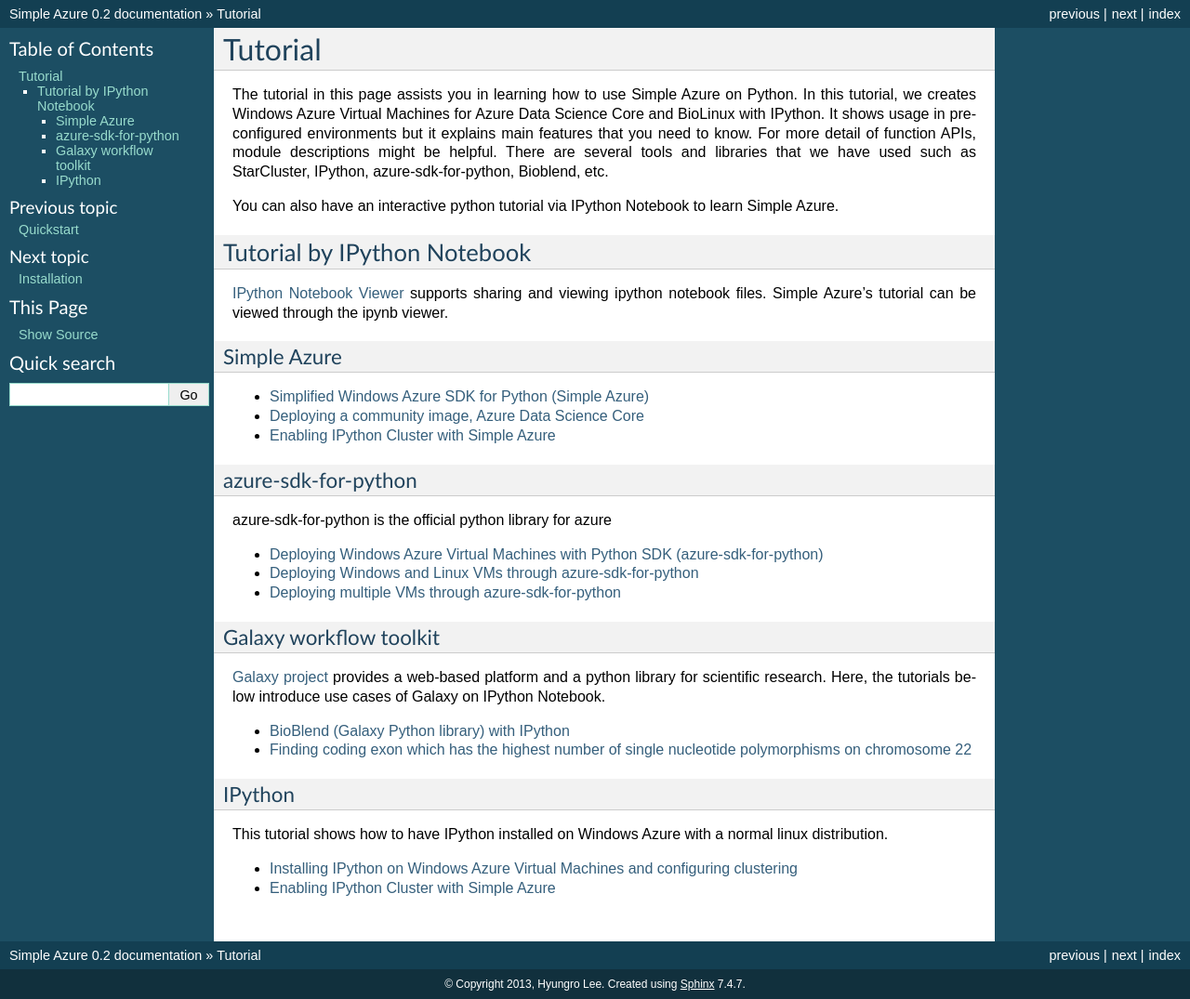
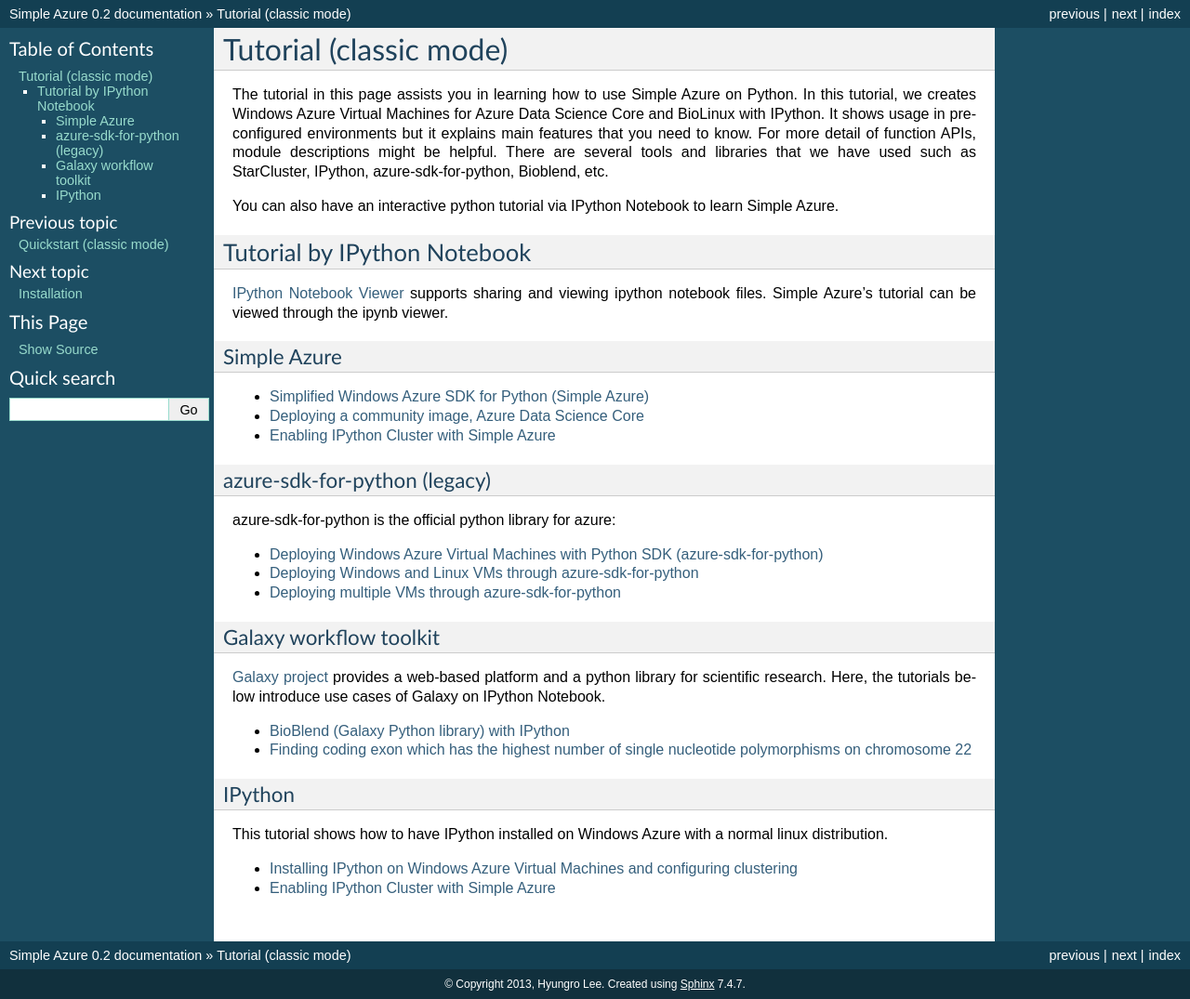
Before and after one commit to lee212/simpleazure, a Sphinx documentation site: the page built from docs/tutorial.rst, in a window 1280 px wide. Shown: the whole page at 93% size. Built offline with Sphinx 7.4.7, drawn with Linux system fonts in a browser that asks for light colours.

Commit message:
clean up docs

```diff
--- a/docs/deliverables.rst
+++ b/docs/deliverables.rst
@@ -1,5 +1,5 @@
-Deliverables
-============
+Deliverables (TBD)
+===============================================================================
 
 * `Documentation <https://simple-azure.readthedocs.org/en/latest/>`_
 * `Source code <https://github.com/lee212/simpleazure/>`_
--- a/docs/quickstart.rst
+++ b/docs/quickstart.rst
@@ -1,10 +1,10 @@
-Quickstart
-============
+Quickstart (classic mode)
+===============================================================================
 
 This page provides a good introduction to Simple Azure.
 
 Deploying Azure Virtual Machine
---------------------------------
+-------------------------------------------------------------------------------
 
 .. code-block:: python
 
@@ -22,7 +22,8 @@
 This allows you to create a vm with the selected image. Note that ``set_image()`` must be used before calling the ``create_vm()`` function.
 
 Deploying several machines
----------------------------
+-------------------------------------------------------------------------------
+
 ``create_cluster()`` function allows you to create multiple machines at once. ``num=`` parameter can be used to specify the number of nodes.
 
 .. code-block:: python
@@ -40,7 +41,8 @@
    {'request_id': 'b1a3446ebafe47a295df4c9d1b7d743c'}
 
 Deploying a Virtual Machine from the community images (VM DEPOT)
------------------------------------------------------------------
+-------------------------------------------------------------------------------
+
 Personalized and preconfigured virtual machines images can be imported from the community repository (http://vmdepot.msopentech.com).
 This example explains as how to deploy a virtual machine with the community image, Azure Data Science Core.
 
@@ -52,7 +54,8 @@
    azure.create_vm()
 
 Simple Azure on Command Line Interface (CLI)
------------------------------------------------
+-------------------------------------------------------------------------------
+
 Simple Azure supports commands on a linux shell. For example, you can create clusters of virtual machines on Windows Azure like `StarCluster <http://star.mit.edu/cluster/index.html>`_ like as follows:
 (StarCluster is a cluster-computing toolkit for Amazon Cloud)
 
--- a/docs/tutorial.rst
+++ b/docs/tutorial.rst
@@ -1,42 +1,55 @@
-Tutorial
-==========
-The tutorial in this page assists you in learning how to use Simple Azure on Python.
-In this tutorial, we creates Windows Azure Virtual Machines for Azure Data Science Core and BioLinux with IPython.
-It shows usage in pre-configured environments but it explains main features that you need to know.
-For more detail of function APIs, module descriptions might be helpful.
-There are several tools and libraries that we have used such as StarCluster, IPython, azure-sdk-for-python, Bioblend, etc.
+Tutorial (classic mode)
+===============================================================================
 
-You can also have an interactive python tutorial via IPython Notebook to learn Simple Azure.
+The tutorial in this page assists you in learning how to use Simple Azure on
+Python.  In this tutorial, we creates Windows Azure Virtual Machines for Azure
+Data Science Core and BioLinux with IPython.  It shows usage in pre-configured
+environments but it explains main features that you need to know.  For more
+detail of function APIs, module descriptions might be helpful.  There are
+several tools and libraries that we have used such as StarCluster, IPython,
+azure-sdk-for-python, Bioblend, etc.
+
+You can also have an interactive python tutorial via IPython Notebook to learn
+Simple Azure.
 
 Tutorial by IPython Notebook
-----------------------------
-`IPython Notebook Viewer <http://nbviewer.org>`_ supports sharing and viewing ipython notebook files. Simple Azure's tutorial can be viewed through the ipynb viewer.
+-------------------------------------------------------------------------------
+
+`IPython Notebook Viewer <http://nbviewer.org>`_ supports sharing and viewing
+ipython notebook files. Simple Azure's tutorial can be viewed through the ipynb
+viewer.
 
 Simple Azure
-^^^^^^^^^^^^^
+^^^^^^^^^^^^^^^^^^^^^^^^^^^^^^^^^^^^^^^^^^^^^^^^^^^^^^^^^^^^^^^^^^^^^^^^^^^^^^^
+
 * `Simplified Windows Azure SDK for Python (Simple Azure) <http://nbviewer.ipython.org/urls/raw.github.com/lee212/simpleazure/master/ipynb/Tutorial%2520-%2520Simplified%2520Windows%2520Azure%2520SDK%2520for%2520Python.ipynb>`_
 * `Deploying a community image, Azure Data Science Core <http://nbviewer.ipython.org/urls/raw.github.com/lee212/simpleazure/master/ipynb/Deploy%2520ADSC%2520by%2520Simple%2520Azure.ipynb>`_
 * `Enabling IPython Cluster with Simple Azure <http://nbviewer.ipython.org/urls/raw.github.com/lee212/simpleazure/master/ipynb/Tutorial%2520-%2520Enabling%2520IPython%2520cluster%2520with%2520Simple%2520Azure.ipynb>`_
 
-azure-sdk-for-python
-^^^^^^^^^^^^^^^^^^^^^
-azure-sdk-for-python is the official python library for azure
+azure-sdk-for-python (legacy)
+^^^^^^^^^^^^^^^^^^^^^^^^^^^^^^^^^^^^^^^^^^^^^^^^^^^^^^^^^^^^^^^^^^^^^^^^^^^^^^^
+
+azure-sdk-for-python is the official python library for azure:
 
 * `Deploying Windows Azure Virtual Machines with Python SDK (azure-sdk-for-python) <http://nbviewer.ipython.org/urls/raw.github.com/lee212/simpleazure/master/ipynb/Tutorial%2520-%2520Deploying%2520Windows%2520Azure%2520Virtual%2520Machines%2520with%2520Python%2520SDK.ipynb>`_
 * `Deploying Windows and Linux VMs through azure-sdk-for-python <http://nbviewer.ipython.org/urls/raw.github.com/lee212/simpleazure/master/ipynb/Tutorial%2520-%2520Deploying%2520Windows%2520and%2520Linux%2520VMs.ipynb>`_
 * `Deploying multiple VMs through azure-sdk-for-python <http://nbviewer.ipython.org/urls/raw.github.com/lee212/simpleazure/master/ipynb/Tutorial%2520-%2520Deploying%2520multiple%2520VMs.ipynb>`_
 
 Galaxy workflow toolkit
-^^^^^^^^^^^^^^^^^^^^^^^^
-`Galaxy project <galaxyproject.org>`_ provides a web-based platform and a python library for scientific research.
-Here, the tutorials below introduce use cases of Galaxy on IPython Notebook.
+^^^^^^^^^^^^^^^^^^^^^^^^^^^^^^^^^^^^^^^^^^^^^^^^^^^^^^^^^^^^^^^^^^^^^^^^^^^^^^^
+
+`Galaxy project <galaxyproject.org>`_ provides a web-based platform and a
+python library for scientific research.  Here, the tutorials below introduce
+use cases of Galaxy on IPython Notebook.
 
 * `BioBlend (Galaxy Python library) with IPython <http://nbviewer.ipython.org/urls/raw.github.com/lee212/simpleazure/master/ipynb/Tutorial%2520-%2520BioBlend%2520%28Galaxy%2520Python%2520library%29%2520with%2520IPython.ipynb>`_
 * `Finding coding exon which has the highest number of single nucleotide polymorphisms on chromosome 22 <http://nbviewer.ipython.org/urls/raw.github.com/lee212/simpleazure/master/ipynb/%28Galaxy%29%2520Example%25201.%2520finding%2520coding%2520exon%2520which%2520has%2520the%2520highest%2520number%2520of%2520single%2520nucleotide%2520polymorphisms%2520on%2520chromosome%252022.ipynb>`_
 
 IPython
-^^^^^^^^^
-This tutorial shows how to have IPython installed on Windows Azure with a normal linux distribution.
+^^^^^^^^^^^^^^^^^^^^^^^^^^^^^^^^^^^^^^^^^^^^^^^^^^^^^^^^^^^^^^^^^^^^^^^^^^^^^^^
+
+This tutorial shows how to have IPython installed on Windows Azure with a
+normal linux distribution.
 
 * `Installing IPython on Windows Azure Virtual Machines and configuring clustering <http://nbviewer.ipython.org/urls/raw.github.com/lee212/simpleazure/master/ipynb/Tutorial%2520-%2520Installing%2520IPython%2520on%2520Windows%2520Azure%2520Virtual%2520Machines%2520and%2520configuring%2520clustering.ipynb>`_
 * `Enabling IPython Cluster with Simple Azure <http://nbviewer.ipython.org/urls/raw.github.com/lee212/simpleazure/master/ipynb/Tutorial%2520-%2520Enabling%2520IPython%2520cluster%2520with%2520Simple%2520Azure.ipynb>`_
```
Also changed, not shown: docs/command.rst (+16 -9 lines), docs/configuration.rst (+28 -16 lines).
